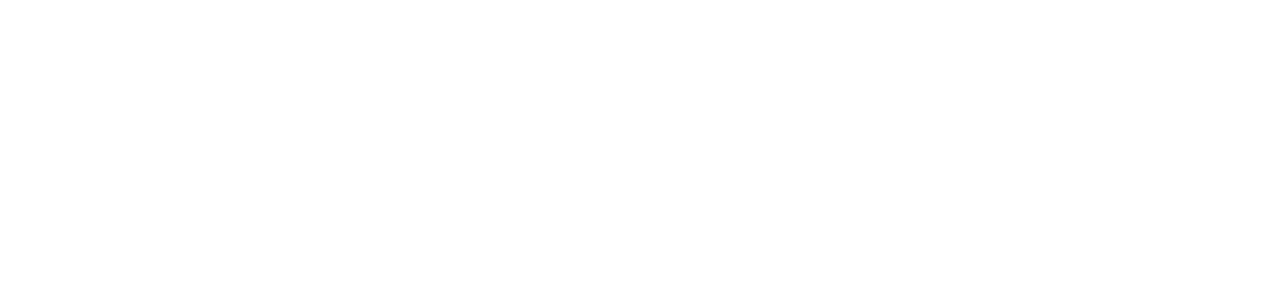
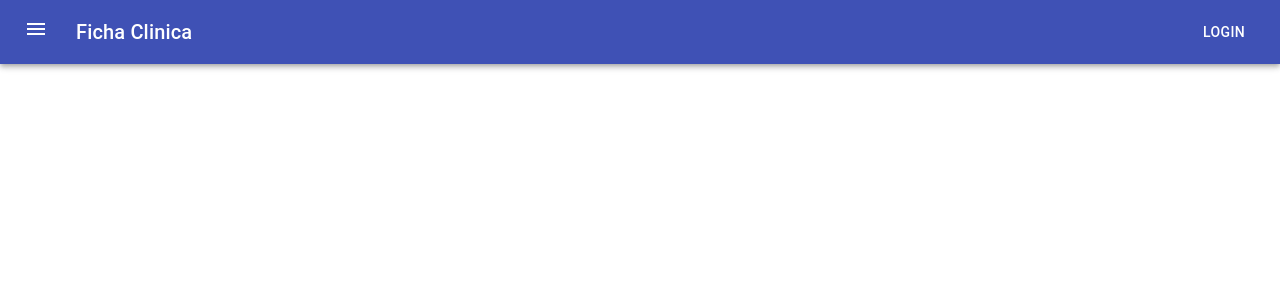
Before and after one commit to ysuvin/frontLecofq5, a React (Create React App) app: page /Grupo5 in a window 1280 px wide. Shown: the top 300 px of the page. Built offline with nearby package versions, Linux system fonts and the light colour scheme.

Commit message:
base agregada

```diff
--- a/src/App.jsx
+++ b/src/App.jsx
@@ -1,6 +1,7 @@
 import React from 'react';
 import Home from './View/Home';
 import G1Landing from './View/Grupo1/G1Landing';
+import G5Landing from './View/Grupo5/G5Landing';
 import { Route, Switch, Redirect } from 'react-router-dom';
 
 function App() {
@@ -16,7 +17,11 @@
 				<Route exact path="/Grupo1/" component={G1Landing}/>
 				<Route exact path="/Grupo1/*" component={G1Landing}/>
 				{/* Fin Routing Grupo 1*/}
+				{/* Routing Grupo 5 */}
+				<Route exact path= "/Grupo5/" component={G5Landing}/>
+				<Route exact path= "/Grupo5/*" component={G5Landing}/>
 
+				{/*Fin Routing Grupo5*/}
     		</Switch>
 
   		</div>
--- /dev/null
+++ b/src/Component/Grupo5/NavBar.jsx
@@ -0,0 +1,49 @@
+import React from 'react';
+import { makeStyles } from '@material-ui/core/styles';
+import AppBar from '@material-ui/core/AppBar';
+import Toolbar from '@material-ui/core/Toolbar';
+import Typography from '@material-ui/core/Typography';
+import Button from '@material-ui/core/Button';
+import IconButton from '@material-ui/core/IconButton';
+import SSADrawer from './SSADrawer'
+import history from '../../history';
+
+const redirectLogin = () =>
+  {
+    history.push('/Grupo1/Login');
+  }
+
+
+const useStyles = makeStyles((theme) => ({
+  root: {
+    flexGrow: 1,
+  },
+  menuButton: {
+    marginRight: theme.spacing(2),
+  },
+  title: {
+    flexGrow: 1,
+  },
+}));
+
+export default function NavBar() {
+  const classes = useStyles();
+
+  return (
+    <div className={classes.root}>
+      <AppBar position="static">
+        <Toolbar>
+          <IconButton edge="start" className={classes.menuButton} color="inherit" aria-label="menu">
+            <SSADrawer/>
+          </IconButton>
+          <Typography variant="h6" className={classes.title}>
+            Ficha Clinica
+          </Typography>
+          <Button onClick={redirectLogin} color="inherit">Login</Button>
+        </Toolbar>
+      </AppBar>
+    </div>
+
+
+  );
+}
--- /dev/null
+++ b/src/Component/Grupo5/SSADrawer.jsx
@@ -0,0 +1,81 @@
+import React from 'react';
+import clsx from 'clsx';
+import { makeStyles } from '@material-ui/core/styles';
+import Drawer from '@material-ui/core/Drawer';
+import List from '@material-ui/core/List';
+import Divider from '@material-ui/core/Divider';
+import ListItem from '@material-ui/core/ListItem';
+import ListItemIcon from '@material-ui/core/ListItemIcon';
+import ListItemText from '@material-ui/core/ListItemText';
+import HomeIcon from '@material-ui/icons/Home';
+import MenuIcon from '@material-ui/icons/Menu';
+import history from '../../history';
+
+const useStyles = makeStyles({
+  list: {
+    width: 250,
+  },
+  fullList: {
+    width: 'auto',
+  },
+});
+
+const redirectHome = () =>
+{
+  history.push('/Home');
+}
+
+
+
+
+export default function SSADrawer() {
+  const classes = useStyles();
+  const [state, setState] = React.useState({
+    top: false,
+    left: false,
+    bottom: false,
+    right: false,
+  });
+
+  const toggleDrawer = (anchor, open) => (event) => {
+    if (event.type === 'keydown' && (event.key === 'Tab' || event.key === 'Shift')) {
+      return;
+    }
+
+    setState({ ...state, [anchor]: open });
+  };
+
+  const list = (anchor) => (
+    <div
+      className={clsx(classes.list, {
+        [classes.fullList]: anchor === 'top' || anchor === 'bottom',
+      })}
+      role="presentation"
+      onClick={toggleDrawer(anchor, false)}
+      onKeyDown={toggleDrawer(anchor, false)}
+    >
+      <List>
+        <ListItem onClick={redirectHome} button key={"Home"}>
+          <ListItemIcon> <HomeIcon/> </ListItemIcon>
+              <ListItemText primary={"Home"} />
+        </ListItem>
+      </List>
+      <Divider />
+
+
+    </div>
+  );
+
+  return (
+    <div>
+      {['left'].map((anchor) => (
+        <React.Fragment key={anchor}>
+          <MenuIcon onClick={toggleDrawer(anchor, true)}>{anchor}</MenuIcon>
+          <Drawer anchor={anchor} open={state[anchor]} onClose={toggleDrawer(anchor, false)}>
+            {list(anchor)}
+          </Drawer>
+        </React.Fragment>
+      ))}
+    </div>
+  );
+}
--- /dev/null
+++ b/src/View/Grupo5/G5Landing.jsx
@@ -0,0 +1,23 @@
+import React from 'react';
+import '../../css/Grupo1/G1Landing.css';
+import NavBar from '../../Component/Grupo5/NavBar';
+import { Route, Switch } from 'react-router-dom';
+
+
+function G5Landing() {
+	return(
+  		<div>
+        <NavBar className = "paper"/>
+        <Switch>
+        {/* Routing Grupo 5	*/}
+
+
+
+		{/* Fin Routing Grupo 5*/}
+        </Switch>
+
+  		</div>
+  );
+}
+
+export default G5Landing;
--- a/src/View/Home.jsx
+++ b/src/View/Home.jsx
@@ -25,7 +25,7 @@
   }
   const redirectGrupo5 = () =>
   {
-    {/*history.push('/Grupo5')*/}
+    {history.push('/Grupo5')}
   }
 
   return (
```
